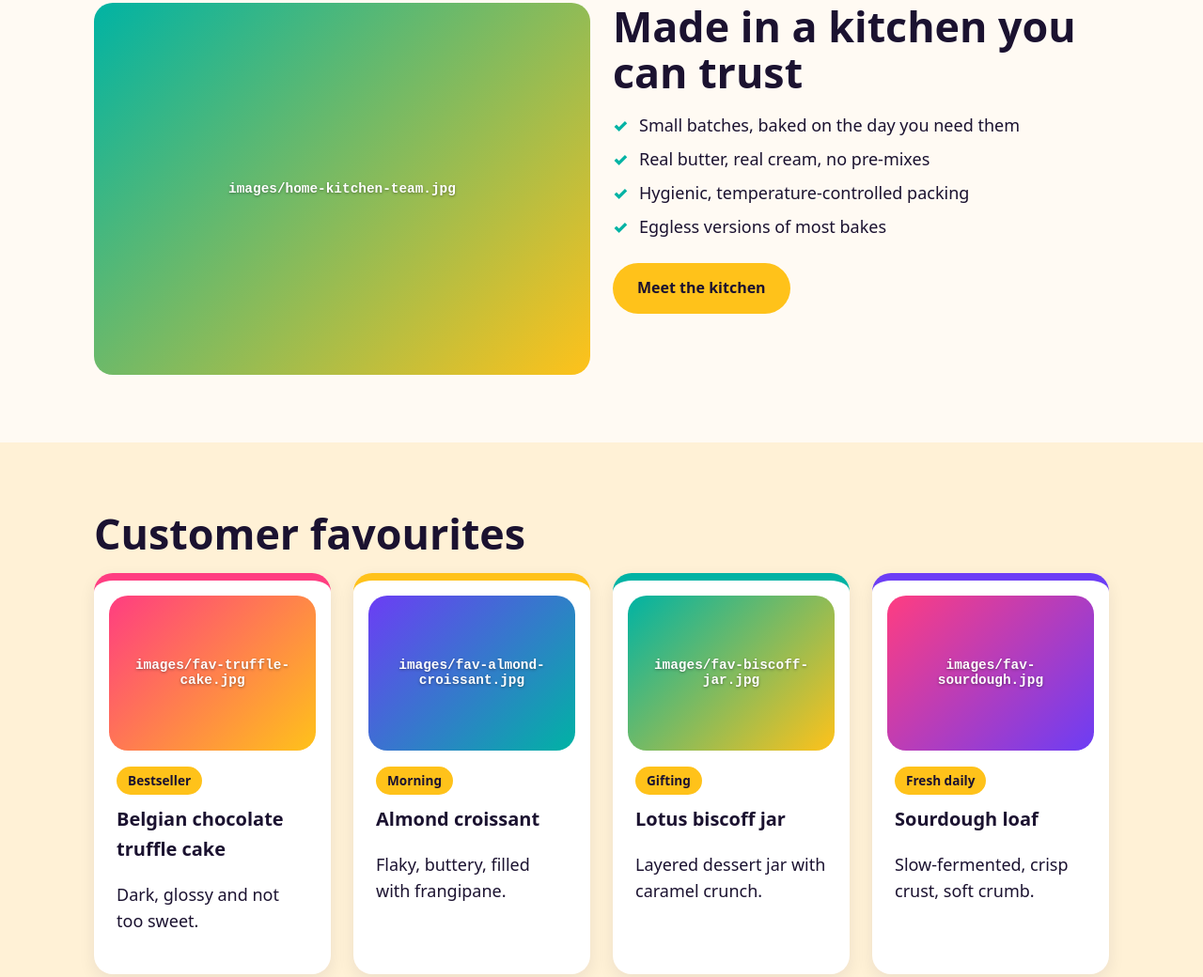
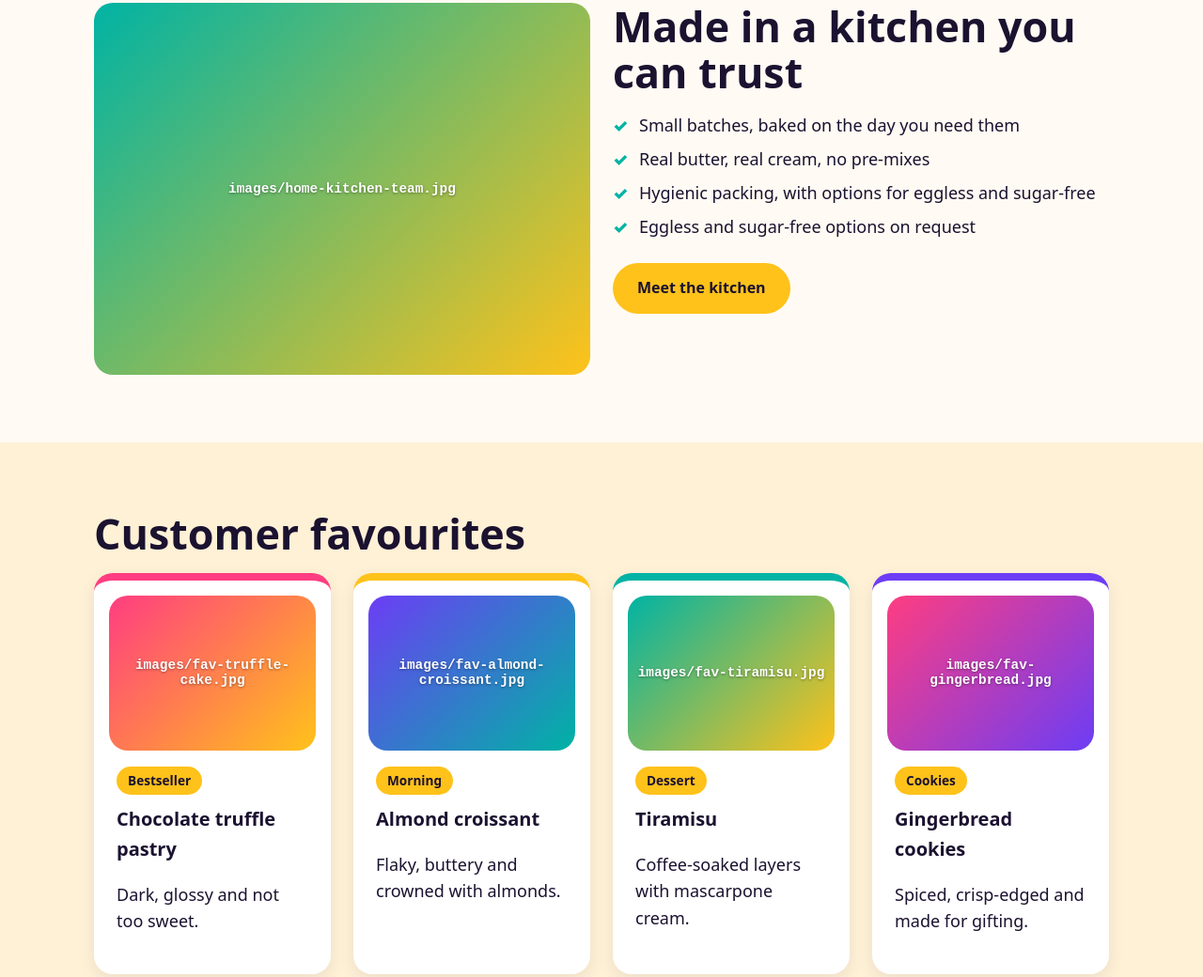
Before and after one commit to ecomaura/theopenplate, a plain HTML site: page index.html in a window 1280 px wide. Shown: the part 1507-2547 px from the top of the page at 94% size. Drawn offline with Linux system fonts and the light colour scheme.

Commit message:
Use real menu from MENU.xlsx

```diff
--- a/assets.css
+++ b/assets.css
@@ -22,7 +22,7 @@ section{padding:72px 0}.alt{background:#fff1d6}.dark{background:var(--ink);color
 .btn.y{background:var(--yellow);color:var(--ink)}.btn.o{background:transparent;color:var(--ink);box-shadow:inset 0 0 0 3px var(--ink)}.dark .btn.o{color:#fff;box-shadow:inset 0 0 0 3px #fff}
 .card{background:var(--card);border-radius:20px;padding:24px;border-top:8px solid var(--pink);box-shadow:0 6px 18px rgba(27,18,48,.08);color:var(--ink);transition:transform .2s}
 .card:hover{transform:translateY(-4px)}.card.y{border-color:var(--yellow)}.card.t{border-color:var(--teal)}.card.v{border-color:var(--violet)}
-.card .ph{margin:-8px -8px 16px;width:calc(100% + 16px)}
+.items{list-style:none;padding:0;margin:8px 0 0;display:flex;flex-wrap:wrap;gap:6px}.items li{background:#fff1d6;border-radius:99px;padding:4px 12px;font-size:.92rem;font-weight:600}.card .ph{margin:-8px -8px 16px;width:calc(100% + 16px)}
 .ph{position:relative;display:flex;align-items:center;justify-content:center;aspect-ratio:4/3;border-radius:20px;overflow:hidden;background:linear-gradient(135deg,#ff3d81,#ffc21a);color:#fff;font:700 .9rem monospace;text-align:center;padding:10px}
 .ph.b{background:linear-gradient(135deg,#6c3df5,#00b3a4)}.ph.c{background:linear-gradient(135deg,#00b3a4,#ffc21a)}.ph.d{background:linear-gradient(135deg,#ff3d81,#6c3df5)}
 .ph.tall{aspect-ratio:1/1}.ph.wide{aspect-ratio:16/7}.ph img{position:absolute;inset:0;width:100%;height:100%;object-fit:cover}
--- a/index.html
+++ b/index.html
@@ -6,16 +6,16 @@
 <h1>Pastry that turns up fresh and turns heads.</h1><p class="lead">We bake cakes, pastries and breads in small batches for homes, cafes and events across Dombivali and nearby Mumbai suburbs. We also teach you to do it yourself.</p>
 <a class="btn" href="menu.html">See what we bake</a><a class="btn o" href="classes.html">Join a class</a></div><div class="ph  tall" data-name="images/hero-pastry-spread.jpg"><img src="images/hero-pastry-spread.jpg" alt="A spread of fresh cakes, tarts and croissants on a bakery counter" loading="lazy" onerror="this.remove()"></div></div></section>
 <section class="alt"><div class="wrap"><h2>Three ways we work with you</h2><div class="grid g3">
-<article class="card "><div class="ph b " data-name="images/home-daily-bakes.jpg"><img src="images/home-daily-bakes.jpg" alt="Tray of freshly baked brownies and cookies" loading="lazy" onerror="this.remove()"></div><h3>Daily bakes</h3><p>Fresh cakes, brownies, cookies and breads, baked to order and delivered the same day or the next morning.</p></article>
+<article class="card "><div class="ph b " data-name="images/home-daily-bakes.jpg"><img src="images/home-daily-bakes.jpg" alt="Tray of freshly baked brownies and cookies" loading="lazy" onerror="this.remove()"></div><h3>Daily bakes</h3><p>Fresh pastries, brownies, cookies and cupcakes, baked to order and delivered the same day or the next morning.</p></article>
 <article class="card y"><div class="ph c " data-name="images/home-wholesale-boxes.jpg"><img src="images/home-wholesale-boxes.jpg" alt="Stacked boxes of packed pastries ready for delivery" loading="lazy" onerror="this.remove()"></div><h3>Bulk and wholesale</h3><p>Dessert cups, tarts and tea cakes made in volume for cafes, offices, caterers and gifting brands.</p></article>
 <article class="card t"><div class="ph d " data-name="images/home-class-session.jpg"><img src="images/home-class-session.jpg" alt="Students decorating cupcakes at a long baking table" loading="lazy" onerror="this.remove()"></div><h3>Baking classes</h3><p>Hands-on weekend batches for beginners, home bakers and people starting a baking business.</p></article></div></div></section>
 <section><div class="wrap grid g2"><div class="ph c " data-name="images/home-kitchen-team.jpg"><img src="images/home-kitchen-team.jpg" alt="Bakers piping cream onto pastries in a bright commercial kitchen" loading="lazy" onerror="this.remove()"></div><div><h2>Made in a kitchen you can trust</h2>
-<ul class="tick"><li>Small batches, baked on the day you need them</li><li>Real butter, real cream, no pre-mixes</li><li>Hygienic, temperature-controlled packing</li><li>Eggless versions of most bakes</li></ul><a class="btn y" href="about.html">Meet the kitchen</a></div></div></section>
+<ul class="tick"><li>Small batches, baked on the day you need them</li><li>Real butter, real cream, no pre-mixes</li><li>Hygienic packing, with options for eggless and sugar-free</li><li>Eggless and sugar-free options on request</li></ul><a class="btn y" href="about.html">Meet the kitchen</a></div></div></section>
 <section class="alt"><div class="wrap"><h2>Customer favourites</h2><div class="grid g4">
-<article class="card "><div class="ph  " data-name="images/fav-truffle-cake.jpg"><img src="images/fav-truffle-cake.jpg" alt="Belgian chocolate truffle cake with ganache drip" loading="lazy" onerror="this.remove()"></div><span class=chip>Bestseller</span><h3>Belgian chocolate truffle cake</h3><p>Dark, glossy and not too sweet.</p></article>
-<article class="card y"><div class="ph b " data-name="images/fav-almond-croissant.jpg"><img src="images/fav-almond-croissant.jpg" alt="Golden almond croissant dusted with sugar" loading="lazy" onerror="this.remove()"></div><span class=chip>Morning</span><h3>Almond croissant</h3><p>Flaky, buttery, filled with frangipane.</p></article>
-<article class="card t"><div class="ph c " data-name="images/fav-biscoff-jar.jpg"><img src="images/fav-biscoff-jar.jpg" alt="Biscoff dessert jar topped with crushed biscuits" loading="lazy" onerror="this.remove()"></div><span class=chip>Gifting</span><h3>Lotus biscoff jar</h3><p>Layered dessert jar with caramel crunch.</p></article>
-<article class="card v"><div class="ph d " data-name="images/fav-sourdough.jpg"><img src="images/fav-sourdough.jpg" alt="Rustic sourdough loaf sliced on a wooden board" loading="lazy" onerror="this.remove()"></div><span class=chip>Fresh daily</span><h3>Sourdough loaf</h3><p>Slow-fermented, crisp crust, soft crumb.</p></article></div></div></section><section class="dark"><div class="wrap"><h2>Ready to order or learn to bake?</h2><p class="lead">Tell us the date, the guest count and the flavours you love. We reply with a clear quote.</p><a class="btn y" href="contact.html">Place an order</a><a class="btn o" href="classes.html">See classes</a></div></section></main>
+<article class="card "><div class="ph  " data-name="images/fav-truffle-cake.jpg"><img src="images/fav-truffle-cake.jpg" alt="Belgian chocolate truffle cake with ganache drip" loading="lazy" onerror="this.remove()"></div><span class=chip>Bestseller</span><h3>Chocolate truffle pastry</h3><p>Dark, glossy and not too sweet.</p></article>
+<article class="card y"><div class="ph b " data-name="images/fav-almond-croissant.jpg"><img src="images/fav-almond-croissant.jpg" alt="Golden almond croissant dusted with sugar" loading="lazy" onerror="this.remove()"></div><span class=chip>Morning</span><h3>Almond croissant</h3><p>Flaky, buttery and crowned with almonds.</p></article>
+<article class="card t"><div class="ph c " data-name="images/fav-tiramisu.jpg"><img src="images/fav-tiramisu.jpg" alt="Tiramisu dusted with cocoa" loading="lazy" onerror="this.remove()"></div><span class=chip>Dessert</span><h3>Tiramisu</h3><p>Coffee-soaked layers with mascarpone cream.</p></article>
+<article class="card v"><div class="ph d " data-name="images/fav-gingerbread.jpg"><img src="images/fav-gingerbread.jpg" alt="Decorated gingerbread cookies on a tray" loading="lazy" onerror="this.remove()"></div><span class=chip>Cookies</span><h3>Gingerbread cookies</h3><p>Spiced, crisp-edged and made for gifting.</p></article></div></div></section><section class="dark"><div class="wrap"><h2>Ready to order or learn to bake?</h2><p class="lead">Tell us the date, the guest count and the flavours you love. We reply with a clear quote.</p><a class="btn y" href="contact.html">Place an order</a><a class="btn o" href="classes.html">See classes</a></div></section></main>
 <footer><div class="wrap"><div class="grid g3"><div><strong style="color:#fff;font-size:1.2rem">The Open Plate</strong><p>Bakery, pastry manufacturing cloud kitchen and baking classes in Dombivali, Mumbai.</p></div>
 <div><strong style="color:#fff">Explore</strong><p><a href="index.html">Home</a> · <a href="menu.html">Bakes & pastries</a> · <a href="classes.html">Classes</a> · <a href="custom-orders.html">Custom orders</a> · <a href="about.html">About</a> · <a href="contact.html">Contact</a></p></div>
 <div><strong style="color:#fff">Reach us</strong><p>Dombivali, Mumbai, Maharashtra<br><a href="mailto:hello@theopenplate.in">hello@theopenplate.in</a><br>Orders and class bookings by message or email</p></div></div>
```
Also changed, not shown: custom-orders.html (+1 -1 lines), menu.html (+3 -5 lines), 1 other file.
